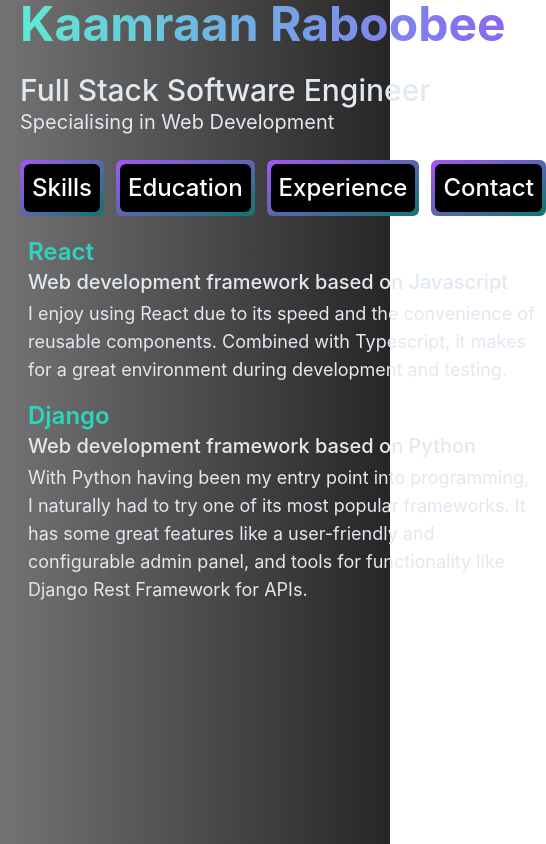
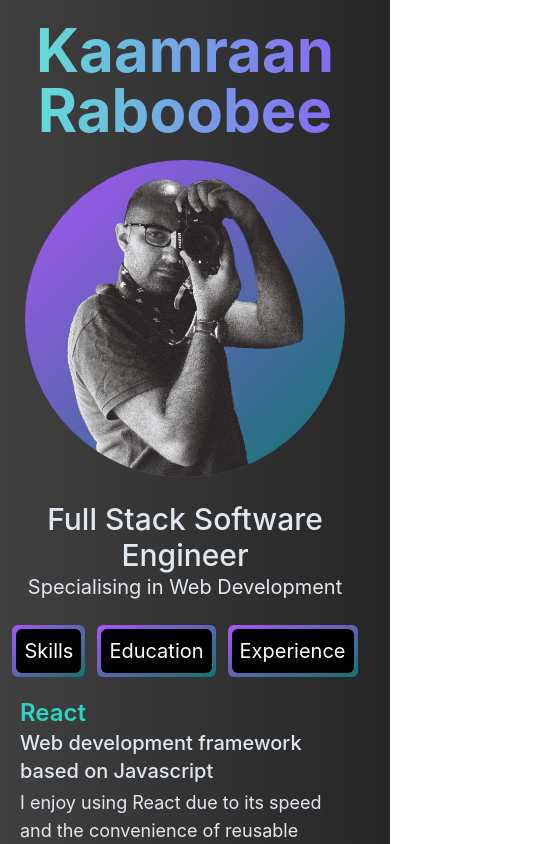
Before and after one commit to Kraboobee/kraboobee.github.io, a React (Create React App) app: page / in a window 390 px wide. Shown: the top 844 px of the page, 546 px wide, since content can reach past the window. Built offline with nearby package versions, Linux system fonts and the light colour scheme.

Commit message:
Improve styling

```diff
--- a/src/Classes.js
+++ b/src/Classes.js
@@ -133,8 +133,13 @@
     },
     {
         name: "LinkedIn",
-        info: "https://www.linkedin.com/in/kaamraan-raboobee/",
+        info: "linkedin.com/in/kaamraan-raboobee/",
         link: "https://www.linkedin.com/in/kaamraan-raboobee/"
+    },
+    {
+        name: "Github",
+        info: "github.com/Kraboobee",
+        link: "https://github.com/Kraboobee"
     },
 ]
 
--- a/src/Generic/Generic.js
+++ b/src/Generic/Generic.js
@@ -7,40 +7,30 @@
 const Generic = () => {
 
     return (
-        <div className='container mx-auto mb-5'>
-            <div className='flex flex-row items-center justify-between mx-auto px-5'>
-                <div className="hidden lg:inline basis 1/4">
+        <div className='container mx-auto py-5 md:py-0'>
+            <div className='flex flex-row items-center justify-between mx-auto pr-5'>
+                <div className="hidden lg:inline basis 1/2 bg-gradient-to-br from-purple-400 to-teal-600">
                     <img className='object-contain h-screen'
                     src={ images.SelfPortraitDarkPng } alt="" />
                 </div>
                 <div className='lg:basis-1/2 text-left'>
-                    {/* <div class="text-6xl font-bold ...">
-                        <span class="bg-clip-text text-transparent bg-gradient-to-r from-pink-500 to-violet-500">
-                            Kaamraan Raboobee
-                        </span>
-                    </div> */}
-                    <h1 className="bg-clip-text text-transparent text-5xl font-bold bg-gradient-to-r from-teal-300 to-violet-500">
+                    <h1 className="bg-clip-text text-transparent text-6xl md:text-5xl font-bold bg-gradient-to-r from-teal-300 to-violet-500 text-center md:text-left">
                         Kaamraan Raboobee
                     </h1>
+                    <div className='bg-gradient-to-br from-purple-500 to-teal-700 w-80 mx-auto rounded-full mt-5 overflow-hidden md:hidden'>
+                    <img className='w-64 object-center pt-3 mx-auto md:hidden'
+                        src={ images.SelfPortraitDarkPng } alt="" />
+
+                    </div>
                     <br />
-                    <p className='text-3xl font-medium'>
+                    <p className='text-3xl font-medium text-center md:text-left'>
                         Full Stack Software Engineer
                     </p>
-                    <p className='text-xl'>
+                    <p className='text-xl text-center md:text-left'>
                         Specialising in Web Development
                     </p>
                     <br />
-                    {/* <div className='flex flex-row gap-3'>
-                        <Button name={ "Skills" } />
-                        <Button name={ "Education" } />
-                        <Button name={ "Projects" } />
-                        <Button name={ "Contact" } />
-                    </div> */}
-                    {/* <SkillSection />  */}
-                    {/* <ExperienceSection />  */}
-                    {/* <EducationSection />  */}
-                    <SelectSection
-                    />
+                    <SelectSection />
                 </div>
             </div>
         </div>
--- a/src/Home/Home.js
+++ b/src/Home/Home.js
@@ -1,20 +1,15 @@
 import React from "react";
 import Generic from "../Generic/Generic";
+import ContactSection from "../SelectSection/Contact";
 
 export const Home = () => {
     return (
-        <div className="bg-gradient-to-r from-neutral-500 to-neutral-800 h-screen bg-fixed bg-cover">
-            <div className="container mx-auto text-slate-200 content-center">
-                <div className="flex flex-row gap-10 text-center">
-                    {/* <div className="basis-1/3 flex flex-col gap-3 bg-gradient-to-br from-slate-100 to-slate-300">
-                        <h1 className="text-slate-800 text-6xl">
-                            Kaamraan Raboobee
-                        </h1>
-                    </div> */}
-
-                </div>
+        <div className="bg-gradient-to-r md:bg-gradient-to-br from-neutral-700 to-neutral-800 md:from-neutral-600 md:to-neutral-900 text-slate-200 md:h-screen bg-local bg-cover">
+            <div className="container mx-auto content-center">
                 <Generic />
-
+            </div>
+            <div className="md:hidden container text-left font-extralight px-3 py-3 bg-neutral-900">
+                <ContactSection />
             </div>
         </div>
     )
--- a/src/SelectSection/Contact.js
+++ b/src/SelectSection/Contact.js
@@ -4,7 +4,7 @@
 const ContactSection = () => {
     return (
         <div className='container mx-auto'>
-            <div className='flex flex-col gap-3 h-96 overscroll-auto overflow-auto px-2'>
+            <div className='flex flex-col gap-3 md:h-96 overscroll-auto overflow-auto px-2'>
             { contactList.map((contact) => (
                 <div>
                     <h1 className='text-left text-2xl font-semibold text-teal-400'>
--- a/src/SelectSection/Education.js
+++ b/src/SelectSection/Education.js
@@ -4,7 +4,7 @@
 const EducationSection = () => {
     return (
         <div className='container mx-auto'>
-            <div className='flex flex-col gap-3 h-96 overscroll-auto overflow-auto px-2'>
+            <div className='flex flex-col gap-3 md:h-96 overscroll-auto overflow-auto px-2'>
             { educationList.map((edu) => (
                 <div>
                     <h1 className='text-left text-2xl font-semibold text-teal-400'>
--- a/src/SelectSection/Experience.js
+++ b/src/SelectSection/Experience.js
@@ -4,7 +4,7 @@
 const ExperienceSection = () => {
     return (
         <div className='container mx-auto'>
-            <div className='flex flex-col gap-3 h-96 overscroll-auto overflow-auto px-2'>
+            <div className='flex flex-col gap-3 md:h-96 overscroll-auto overflow-auto px-2'>
             { experienceList.map((exp) => (
                 <div>
                     <h1 className='text-left text-2xl font-semibold text-teal-400'>
--- a/src/SelectSection/SelectSection.js
+++ b/src/SelectSection/SelectSection.js
@@ -9,37 +9,37 @@
 
     return (
         <div>
-            <div className='flex flex-row gap-3 mb-5'>
-                    <div className='bg-gradient-to-br from-purple-500 to-teal-700 py-1 px-1 rounded-md'>
+            <div className='flex flex-row gap-3 mb-5 justify-center md:justify-start'>
+                    <div className='bg-gradient-to-br from-purple-500 to-teal-700 py-1 px-1 rounded-md transition ease-in-out delay-50 hover:-translate-y-1 hover:scale-110 duration-200'>
                         <button
-                            className='bg-black rounded-md px-2 py-2 text-white text-2xl font-medium hover:bg-gradient-to-br from-purple-500 to-teal-700 hover:text-white focus:bg-gradient-to-br focus:text-white'
+                            className='bg-black hover:bg-transparent focus:bg-transparent rounded-md px-2 py-2 text-white text-xl md:text-2xl md:font-medium hover:bg-gradient-to-br from-purple-500 to-teal-700 hover:text-white focus:bg-gradient-to-br focus:text-white'
                             onClick={() => setSection(<SkillSection />)}>
                             Skills
                         </button>
                     </div>
-                    <div className='bg-gradient-to-br from-purple-500 to-teal-700 py-1 px-1 rounded-md'>
+                    <div className='bg-gradient-to-br from-purple-500 to-teal-700 py-1 px-1 rounded-md transition ease-in-out delay-50 hover:-translate-y-1 hover:scale-110 duration-200'>
                         <button
-                            className='bg-black rounded-md px-2 py-2 text-white text-2xl font-medium hover:bg-gradient-to-br from-purple-500 to-teal-700 hover:text-white focus:bg-gradient-to-br focus:text-white'
+                            className='bg-black hover:bg-transparent focus:bg-transparent rounded-md px-2 py-2 text-white text-xl md:text-2xl md:font-medium hover:bg-gradient-to-br from-purple-500 to-teal-700 hover:text-white focus:bg-gradient-to-br focus:text-white'
                             onClick={() => setSection(<EducationSection />)}>
                             Education
                         </button>
                     </div>
-                    <div className='bg-gradient-to-br from-purple-500 to-teal-700 py-1 px-1 rounded-md'>
+                    <div className='bg-gradient-to-br from-purple-500 to-teal-700 py-1 px-1 rounded-md transition ease-in-out delay-50 hover:-translate-y-1 hover:scale-110 duration-200'>
                         <button
-                            className='bg-black rounded-md px-2 py-2 text-white text-2xl font-medium hover:bg-gradient-to-br from-purple-500 to-teal-700 hover:text-white focus:bg-gradient-to-br focus:text-white'
+                            className='bg-black hover:bg-transparent focus:bg-transparent rounded-md px-2 py-2 text-white text-xl md:text-2xl md:font-medium hover:bg-gradient-to-br from-purple-500 to-teal-700 hover:text-white focus:bg-gradient-to-br focus:text-white'
                             onClick={() => setSection(<ExperienceSection />)}>
                             Experience
                         </button>
                     </div>
-                    <div className='bg-gradient-to-br from-purple-500 to-teal-700 py-1 px-1 rounded-md'>
+                    <div className='hidden lg:inline bg-gradient-to-br from-purple-500 to-teal-700 py-1 px-1 rounded-md transition ease-in-out delay-50 hover:-translate-y-1 hover:scale-110 duration-200'>
                         <button
-                            className='bg-black rounded-md px-2 py-2 text-white text-2xl font-medium hover:bg-gradient-to-br from-purple-500 to-teal-700 hover:text-white focus:bg-gradient-to-br focus:text-white'
+                            className='bg-black hover:bg-transparent focus:bg-transparent rounded-md px-2 py-2 text-white text-xl md:text-2xl md:font-medium hover:bg-gradient-to-br from-purple-500 to-teal-700 hover:text-white focus:bg-gradient-to-br focus:text-white'
                             onClick={() => setSection(<ContactSection />)}>
                             Contact
                         </button>
                     </div>
             </div>
-            <div className='h-1/2'>
+            <div className='h-1/2 px-3 md:px-0'>
                 { section }
             </div>
         </div>
--- a/src/SelectSection/Skills.js
+++ b/src/SelectSection/Skills.js
@@ -4,7 +4,7 @@
 const SkillSection = () => {
     return (
         <div className='container mx-auto'>
-            <div className='flex flex-col gap-3 h-96 overscroll-auto overflow-auto px-2'>
+            <div className='flex flex-col gap-3 md:h-96 overscroll-auto overflow-auto px-2'>
             { skillList.map((skill) => (
                 <div>
                     <h1 className='text-left text-2xl font-semibold text-teal-400'>
```
Also changed, not shown: src/img/self-dark.png.
